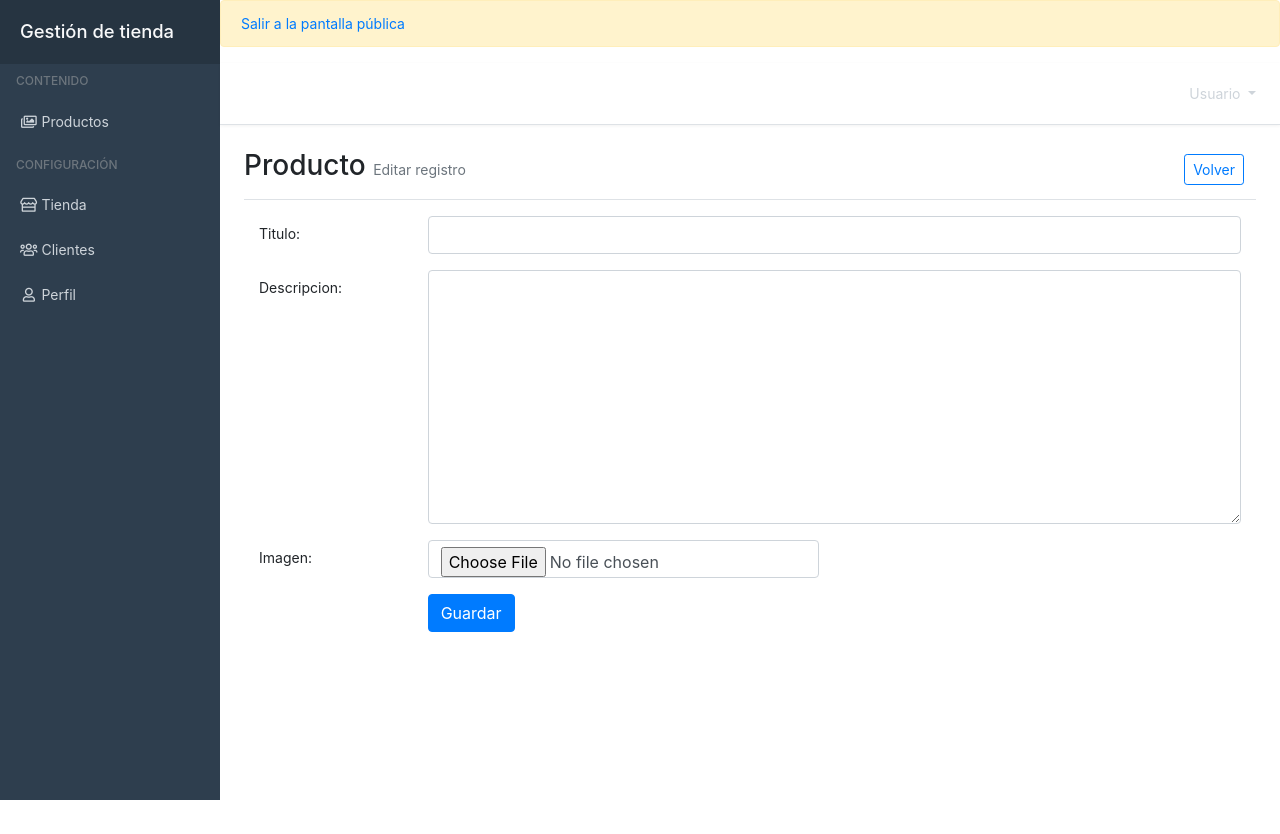
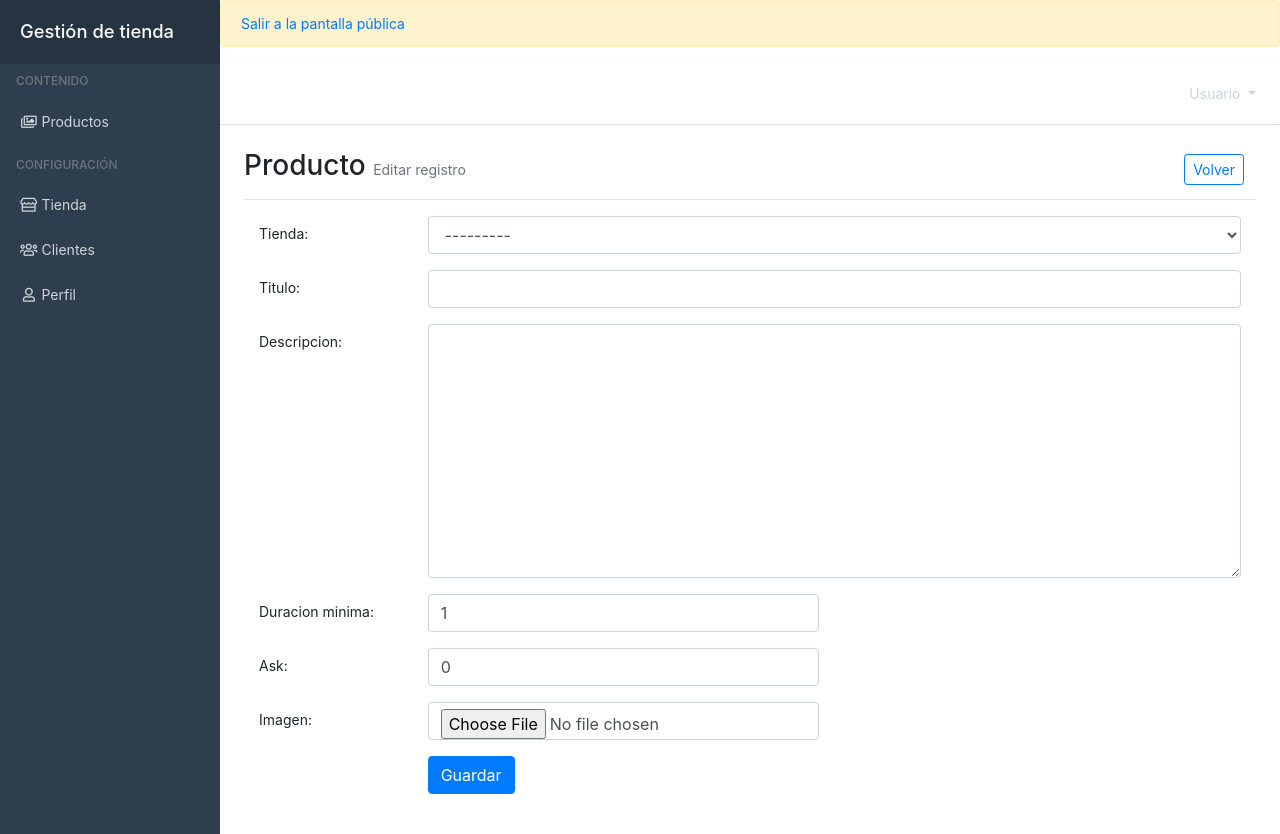
Before and after one commit to tecnopolis-ve/redes-ii, a Django app: page /tienda/productos/producto/nuevo in a window 1280 px wide. Before the commit the page ends 800 px from the top, so only its background shows below. Run offline with Django 3.2, Linux system fonts and the light colour scheme; the visitor is signed in with stand-in values (Sample User, id 1); data that the repository does not hold is empty; some libraries are stand-ins or nearby versions; some web fonts are replaced.

Commit message:
chore: removing things

```diff
--- a/app/subastas_redes/models.py
+++ b/app/subastas_redes/models.py
@@ -113,26 +113,16 @@ class Cliente(BaseModel):
 
 class Producto(BaseModel):
 
-    _TIPO_PUJA = (
-        ('DINAMICA', 'Dinámica'),
-        ('SOBRE_CERRADO', 'Sobre cerrado'),
-    )
-
-    tipo_puja = models.CharField(max_length=16, choices=_TIPO_PUJA, default='DINAMICA')
-    tienda = models.ForeignKey(Tienda, on_delete=models.CASCADE, blank=True, null=True)
+    tienda = models.ForeignKey(Tienda, on_delete=models.CASCADE)
     titulo = models.CharField(max_length=255)
     descripcion = models.TextField()
-    bid = models.FloatField(default=0)
+    bid = models.FloatField(default=0, blank=True)
     ask = models.FloatField(default=0)
-    precio = models.FloatField(default=None, blank=True, null=True)
-    orden = models.PositiveIntegerField(default=1)
     duracion_minima = models.PositiveIntegerField(default=1)
     imagen = models.ImageField(max_length=255, default=None, blank=True, null=True)
     imagen_thumb = models.ImageField(max_length=255, default=None, blank=True, null=True)
 
     def save(self):
-        self.ask = self.precio + (self.precio * self.porc_min_ganancia / 100)
-
         if(self.imagen):
             self.imagen_thumb = "th_{}".format(self.imagen)
         else:
@@ -149,10 +139,6 @@ class Producto(BaseModel):
                 output_size = (width, fixed_height)
                 img.thumbnail(output_size)
                 img.save(self.imagen_thumb.path)
-
-    @property
-    def precio_display(self):
-        return '$' + str(self.precio)
 
     @property
     def bid_display(self):
--- a/app/subastas_redes/public/productos/urls.py
+++ b/app/subastas_redes/public/productos/urls.py
@@ -1,10 +1,10 @@
 from django.urls import path, re_path
 from django.conf.urls import url, include
-import subastas_redes.public.productos.productos as articulo
+import subastas_redes.public.productos.productos as producto
 
 urlpatterns = [
-    path('list/', articulo.list, name='list'),
-    re_path(r'^list/tiendas/(?P<tienda_id>\d+)/', articulo.list, name='list_tienda'),
-    re_path(r'^list/subastas/(?P<subasta_id>\d+)/', articulo.list, name='list_subasta'),
-    re_path(r'^(?P<articulo_id>\d+)$', articulo.detail, name='detail'),
+    path('list/', producto.list, name='list'),
+    re_path(r'^list/tiendas/(?P<tienda_id>\d+)/', producto.list, name='list_tienda'),
+    re_path(r'^list/subastas/(?P<subasta_id>\d+)/', producto.list, name='list_subasta'),
+    re_path(r'^(?P<producto_id>\d+)$', producto.detail, name='detail'),
 ]
--- a/app/subastas_redes/public/templates/public/productos/list.html
+++ b/app/subastas_redes/public/templates/public/productos/list.html
@@ -23,9 +23,8 @@
                             <img class="card-img-top" src="{{ item.imagen_thumb.url }}" alt="" />
                         {% endif %}
                         <div class="card-body">
-                            <h5 class="card-title"><a href="{% url 'public:productos:detail' 'moneda' item.pk %}">{{ item.nombre }}</a></h5>
-                            <p class="card-text">{{ item.motivo }}</p>
-                            <p class="card-text"><small class="text-muted">NUR: {{ item.nur }}</small></p>
+                            <h5 class="card-title"><a href="{% url 'public:productos:detail' item.pk %}">{{ item.titulo }}</a></h5>
+                            <p class="card-text"><small class="text-muted">Precio: {{ item.ask }}</small></p>
                         </div>
                     </div>
                 </div>
--- a/app/subastas_redes/templates/layouts/public.html
+++ b/app/subastas_redes/templates/layouts/public.html
@@ -54,7 +54,7 @@
     </main>
     <footer class="container mt-5">
         <p class="float-right"><a href="#">Ir arriba</a></p>
-        <p>&copy; {% now "Y" %} Subastas de Arte, S.A. &middot;
+        <p>&copy; {% now "Y" %} Subastas Online &middot;
             <a href="{% url 'staff:index' %}">Administración</a>
             {% if not user.is_authenticated %}
                 &middot; <a href="/registro">Registarse</a>
--- a/app/subastas_redes/tienda/productos/productos.py
+++ b/app/subastas_redes/tienda/productos/productos.py
@@ -13,7 +13,7 @@ from django.core.exceptions import ValidationError
 def list(request):
     tienda_id = request.user.contacto.tienda.pk
     data = Producto.objects.filter(
-        tienda_id=tienda_id, ganador_id__isnull=True
+        tienda_id=tienda_id
     ).all()
     return render(request, "tienda/productos/list.html", {"data": data})
 
@@ -21,7 +21,7 @@ def list(request):
 @login_required
 @user_passes_test(lambda u: u.is_admin)
 def detail(request, id):
-    producto = Producto.objects.get(pk=id, ganador_id__isnull=True)
+    producto = Producto.objects.get(pk=id)
     return render(
         request, "tienda/productos/detail.html", {"producto": producto}
     )
@@ -40,9 +40,10 @@ def add(request):
 
             if data is not None:
                 messages.add_message(request, messages.SUCCESS, "Cambios guardados.")
-                return redirect("tienda:productos:productos")
+                return redirect("tienda:productos:list")
 
         else:
+            print(form.errors)
             messages.add_message(
                 request, messages.WARNING, "Existen errores en el formulario."
             )
@@ -53,7 +54,7 @@ def add(request):
 @login_required
 @user_passes_test(lambda u: u.is_admin)
 def edit(request, id):
-    producto = Producto.objects.get(pk=id, ganador_id__isnull=True)
+    producto = Producto.objects.get(pk=id)
     form = ProductoForm(instance=producto)
 
     data = []
@@ -67,7 +68,7 @@ def edit(request, id):
 
             if data is not None:
                 messages.add_message(request, messages.SUCCESS, "Cambios guardados.")
-                return redirect("tienda:productos:producto_edit", id)
+                return redirect("tienda:productos:edit", id)
 
         else:
             messages.add_message(
@@ -84,7 +85,7 @@ def edit(request, id):
 @login_required
 @user_passes_test(lambda u: u.is_admin)
 def delete(request, id):
-    producto = Producto.objects.get(pk=id, ganador_id__isnull=True)
+    producto = Producto.objects.get(pk=id)
     producto.delete()
     messages.add_message(request, messages.SUCCESS, "Registro {} eliminado.".format(id))
-    return redirect("tienda:productos:productos")
+    return redirect("tienda:productos:list")
--- a/app/subastas_redes/tienda/templates/tienda/productos/detail.html
+++ b/app/subastas_redes/tienda/templates/tienda/productos/detail.html
@@ -7,7 +7,7 @@
         <div class="btn-toolbar mb-2 mb-md-0">
             <div class="btn-group mr-2">
                 <a class="float-right btn btn-sm btn-outline-primary" href="{% url 'tienda:productos:edit' producto.pk %}">Editar</a>
-                <a class="float-right btn btn-sm btn-outline-primary mr-1" href="{% url 'tienda:productos:productos' %}">Volver</a>
+                <a class="float-right btn btn-sm btn-outline-primary mr-1" href="{% url 'tienda:productos:list' %}">Volver</a>
             </div>
         </div>
     </div>
--- a/app/subastas_redes/tienda/templates/tienda/productos/form.html
+++ b/app/subastas_redes/tienda/templates/tienda/productos/form.html
@@ -18,6 +18,13 @@
 <form class="container" method="post" enctype="multipart/form-data" novalidate="novalidate">
     {% csrf_token %}
     <div class="form-group row">
+        {{ form.tienda | label_class:"col-form-label col-sm-2" }}
+        <div class="col-sm-10">
+            {{ form.tienda | add_class:"form-control" }}
+            {{ form.tienda.errors }}
+        </div>
+    </div>
+    <div class="form-group row">
         {{ form.titulo | label_class:"col-form-label col-sm-2" }}
         <div class="col-sm-10">
             {{ form.titulo | add_class:"form-control" }}
@@ -29,6 +36,20 @@
         <div class="col-sm-10">
             {{ form.descripcion | add_class:"form-control" }}
             {{ form.descripcion.errors }}
+        </div>
+    </div>
+    <div class="form-group row">
+        {{ form.duracion_minima | label_class:"col-form-label col-sm-2" }}
+        <div class="col-sm-5">
+            {{ form.duracion_minima | add_class:"form-control" }}
+            {{ form.duracion_minima.errors }}
+        </div>
+    </div>
+    <div class="form-group row">
+        {{ form.ask | label_class:"col-form-label col-sm-2" }}
+        <div class="col-sm-5">
+            {{ form.ask | add_class:"form-control" }}
+            {{ form.ask.errors }}
         </div>
     </div>
     <div class="form-group row">
--- a/app/subastas_redes/tienda/templates/tienda/productos/list.html
+++ b/app/subastas_redes/tienda/templates/tienda/productos/list.html
@@ -17,7 +17,8 @@
     <thead>
         <tr>
             <th></th>
-            <th>Nombre</th>
+            <th>Título</th>
+            <th>Precio</th>
             <th>Comprador</th>
             <th>Últ. Modificación</th>
             <th></th>
@@ -27,7 +28,8 @@
         {% for elem in data %}
             <tr>
                 <td>{% if elem.imagen_thumb %}<img src="{{ elem.imagen_thumb.url }}" alt="{{ elem.titulo }}" width="100" />{% endif %}</td>
-                <td>{{ elem.nombre }}</td>
+                <td>{{ elem.titulo }}</td>
+                <td>{{ elem.ask }}</td>
                 <td>--</td>
                 <td>{{ elem.modified }}</td>
                 <td>
--- a/app/subastas_redes/usuario/productos/productos.py
+++ b/app/subastas_redes/usuario/productos/productos.py
@@ -14,7 +14,7 @@ from django.http import HttpResponse
 @login_required
 @user_passes_test(lambda u:not (u.is_admin or u.is_superuser))
 def list(request):
-    productos = Producto.objects.filter(ganador_id=request.user.pk)
+    productos = Producto.objects.all()
     return render(request, "usuario/productos/list.html", {
         'productos': productos,
     })
@@ -40,7 +40,7 @@ def detail(request, ose_id):
 
 	return django_response
 
-    # evento = ObjetoSubastaEvento.objects.filter(ganador=request.user.pk, pk=articulo_id).prefetch_related('ganador').first()
+    # evento = ObjetoSubastaEvento.objects.filter(ganador=request.user.pk, pk=producto_id).prefetch_related('ganador').first()
 
     # html_string = render_to_string('usuario/productos/certificado.html', {'evento': evento})
     # html = HTML(string=html_string)
```
Also changed, not shown: app/subastas_redes/public/productos/productos.py (+6 -8 lines), app/subastas_redes/public/templates/public/productos/commons_subasta.html (+7 -27 lines), app/subastas_redes/public/templates/public/productos/detail.html (+9 -8 lines), app/subastas_redes/migrations/0009_remove_producto_tipo_puja.py (added), app/subastas_redes/migrations/0010_auto_20230715_1942.py (added), app/subastas_redes/migrations/0011_auto_20230715_1949.py (added), app/subastas_redes/migrations/0012_auto_20230715_1950.py (added).
